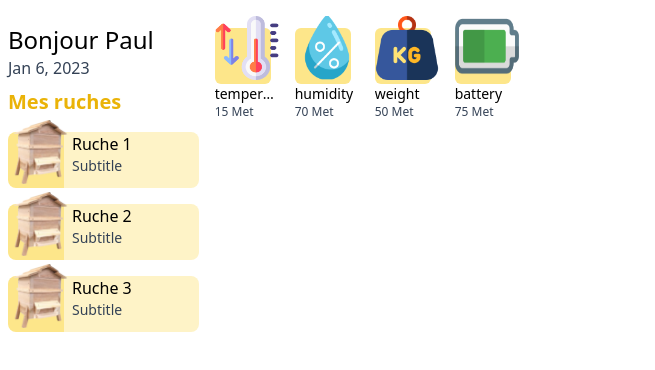
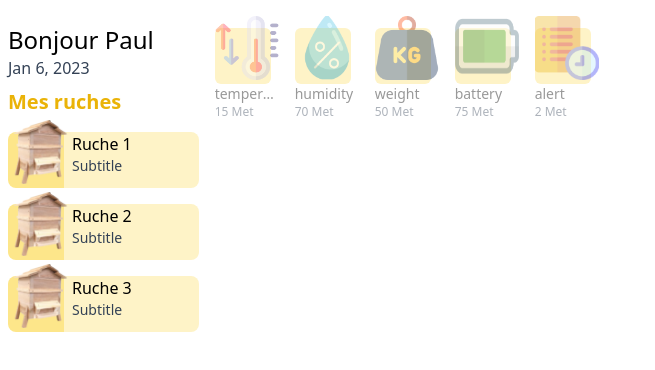
Before and after one commit to GdPaul1234/ruche-connectee, a React (Create React App) app in the folder frontend/: page /hives/0 in a window 1280 px wide. Shown: the top 370 px of the page, without its empty margins (0-655 px from the left). Built offline with nearby package versions, Linux system fonts and the light colour scheme.

Commit message:
Clickable hive metrics

```diff
--- a/frontend/src/components/hive-metrics.component.tsx
+++ b/frontend/src/components/hive-metrics.component.tsx
@@ -3,8 +3,10 @@ import { Hive } from '../services/hive.service'
 import HumidityIcon from '../ressources/humidity_icon.png'
 import TemperatureIcon from '../ressources/temperature_icon.png'
 import WeightIcon from '../ressources/weight_icon.png'
+import AlertIcon from '../ressources/alert_icon.png'
 import BatteryIcon from '../ressources/battery_icon.png'
 import IconComponent from './icon.component'
+import { NavLink, useLocation } from 'react-router-dom'
 
 function HiveMetric({ name, value }: {
   name: keyof Hive['sensors_values']
@@ -15,18 +17,22 @@ function HiveMetric({ name, value }: {
       humidity: HumidityIcon,
       temperature: TemperatureIcon,
       weight: WeightIcon,
-      battery: BatteryIcon
+      alert: AlertIcon,
+      battery: BatteryIcon,
     }
     return logoFinder[name]
   }
 
-  return <section>
-    <IconComponent rounded small logo={logoForMetricName()} />
-    <div className="text-base md:text-sm w-28 md:w-16">
+  const location = useLocation()
+  const isActive = location.pathname.endsWith(`/${name}`)
+
+  return <NavLink to={name} >
+    <IconComponent rounded small hoverable active={isActive} logo={logoForMetricName()} />
+    <div className={`text-base md:text-sm w-28 md:w-16 ${!isActive && 'opacity-40'}`}>
       <div className="text-ellipsis overflow-hidden">{name}</div>
       <div className="text-sm md:text-xs font-medium text-slate-700">{value} Met</div>
     </div>
-  </section>
+  </NavLink>
 }
 
 export default function HiveMetricsComponent({ sensors }: {
--- a/frontend/src/components/icon.component.tsx
+++ b/frontend/src/components/icon.component.tsx
@@ -2,16 +2,28 @@ interface Props {
   className?: string
   rounded?: boolean
   small?: boolean
+  hoverable?: boolean
+  active?: boolean
   logo: string
 }
 
-export default function IconComponent({ className, rounded, small, logo }: Props) {
+export default function IconComponent({ className, rounded, small, hoverable, active = true, logo }: Props) {
   const containerSize = () => small ? 'h-14 w-14' : 'h-24 w-28'
   const logoSize = () => small ? 'h-16 w-16' : 'h-28 w-28'
   const marginSize = () => small ? 'mt-[-12px]' : 'mt-[-24px]'
   const roundedBorder = () => rounded ? 'rounded-md' : ''
 
-  return <div className={`${roundedBorder()} ${containerSize()} bg-amber-200 ${className}`}>
-    <img className={`block absolute ${logoSize()} ${marginSize()}`} src={logo} alt="Hive logo" />
+  const hoverableDiv = () => {
+    if (hoverable) return active ? 'border border-indigo-600 bg-amber-200' : 'hover:bg-amber-200 bg-amber-100'
+    return 'bg-amber-200'
+  }
+
+  const hoverableIcon = () => {
+    if (hoverable && !active) return 'hover:opacity-100 opacity-40'
+    return ''
+  }
+
+  return <div className={`${roundedBorder()} ${containerSize()} ${hoverableDiv()} ${className}`}>
+    <img className={`block absolute ${logoSize()} ${marginSize()} ${hoverableIcon()}`} src={logo} alt="Hive logo" />
   </div>
 }
--- a/frontend/src/index.tsx
+++ b/frontend/src/index.tsx
@@ -16,7 +16,18 @@ const router = createBrowserRouter([
     path: '/',
     element: <Root />,
     children: [
-      { path: 'hives/:hiveId', element: <HivePage />, loader: hiveLoader }
+      {
+        path: 'hives/:hiveId',
+        element: <HivePage />,
+        loader: hiveLoader,
+        children: [
+          { path: 'temperature', element: <div>Temperature</div> },
+          { path: 'humidity', element: <div>Humidity</div> },
+          { path: 'weight', element: <div>Weight</div> },
+          { path: 'battery', element: <div>Battery</div> },
+          { path: 'alert', element: <div>Alert</div> }
+        ]
+      }
     ]
   }
 ])
--- a/frontend/src/routes/hive.page.tsx
+++ b/frontend/src/routes/hive.page.tsx
@@ -1,4 +1,4 @@
-import { useLoaderData } from "react-router-dom"
+import { Outlet, useLoaderData } from "react-router-dom"
 import HiveMetricsComponent from "../components/hive-metrics.component"
 import { getHive, Hive } from "../services/hive.service"
 
@@ -15,5 +15,6 @@ export default function HivePage() {
 
   return <div className="mt-7">
     <HiveMetricsComponent sensors={hive.sensors_values} />
+    <Outlet />
   </div>
 }
--- a/frontend/src/services/hive.service.ts
+++ b/frontend/src/services/hive.service.ts
@@ -1,7 +1,7 @@
 export type Hive = {
   id: number
   name: string
-  sensors_values: Record<'temperature' | 'humidity' | 'weight' | 'battery', number>
+  sensors_values: Record<'temperature' | 'humidity' | 'weight' | 'alert' | 'battery', number>
 }
 
 export function getHive(hiveId: number): Promise<Hive> {
@@ -12,7 +12,8 @@ export function getHive(hiveId: number): Promise<Hive> {
       temperature: 15,
       humidity: 70,
       weight: 50,
-      battery: 75
+      battery: 75,
+      alert: 2
     }
   })
 }
```
Also changed, not shown: frontend/src/ressources/alert_icon.png (added).
